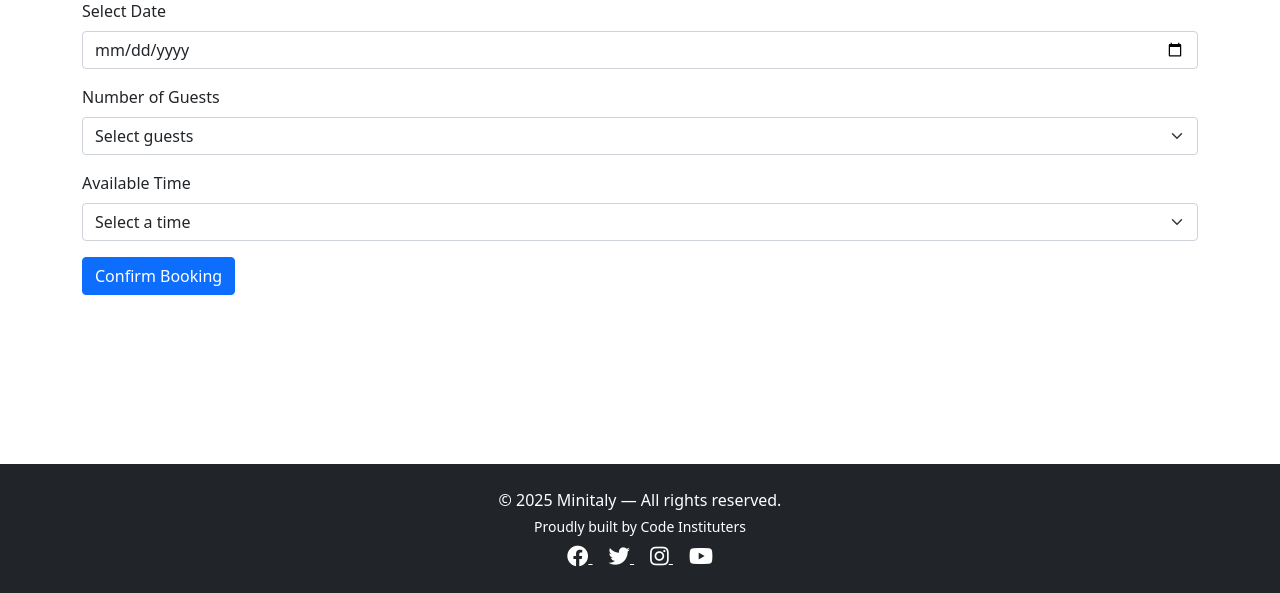
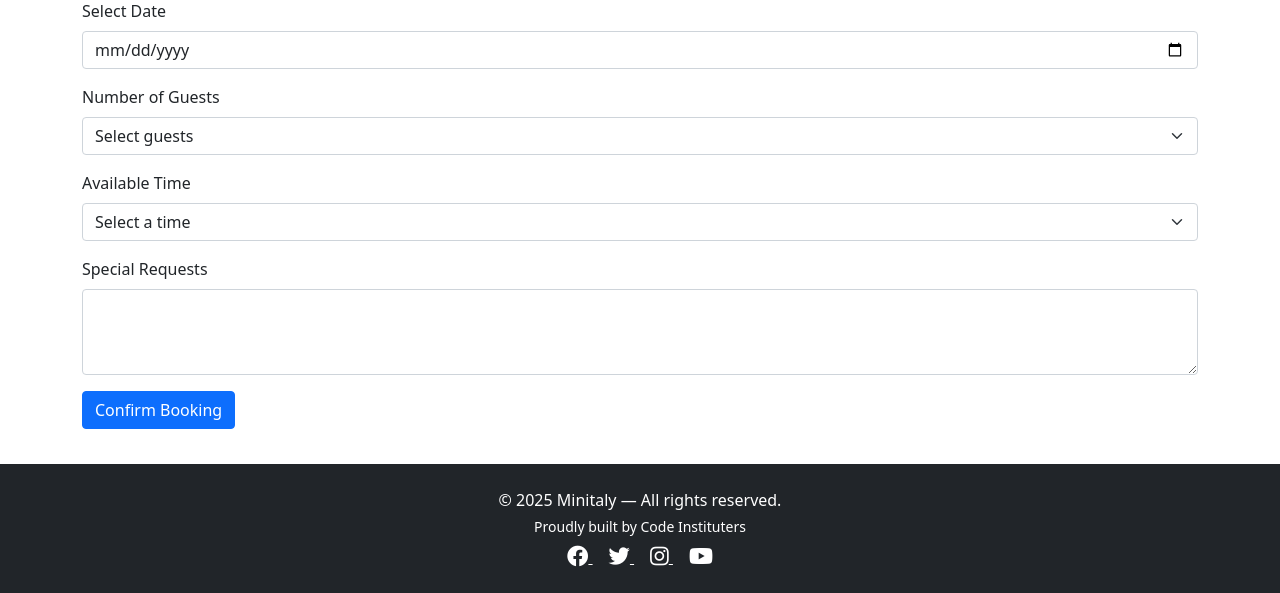
Before and after one commit to Fariba-Kamani/minitaly-booking-system, a Django app: page /bookings/book/ in a window 1280 px wide. Shown: the part 207-800 px from the top of the page. Run offline with Django 4.2, Linux system fonts and the light colour scheme; the visitor is signed in with stand-in values (Sample User, id 1).

Commit message:
feat: improve booking UX by dynamically updating form title and submit button for create vs edit views

```diff
--- a/bookings/templates/bookings/booking_form.html
+++ b/bookings/templates/bookings/booking_form.html
@@ -4,7 +4,7 @@
 
 {% block content %}
 <div class="container mt-5">
-  <h2 class="mb-4">Book a Table</h2>
+  <h2 class="mb-4">{% if form.instance.pk %}Edit Your Booking{% else %}Book a Table{% endif %}</h2>
 
   <form method="post">
     {% csrf_token %}
@@ -45,8 +45,18 @@
         <!-- Options will be dynamically loaded by JS -->
       </select>
     </div>
+    <!-- Special Requests -->
+    <div class="mb-3">
+    <label for="id_special_request" class="form-label">Special Requests</label>
+    <textarea
+      name="special_request"
+      class="form-control"
+      id="id_special_request"
+      rows="3"
+    >{{ form.special_request.value|default_if_none:"" }}</textarea>
+    </div>
 
-    <button type="submit" class="btn btn-primary">Confirm Booking</button>
+    <button type="submit" class="btn btn-primary">{% if form.instance.pk %}Update Booking{% else %}Confirm Booking{% endif %}</button>
   </form>
 </div>
 
```
